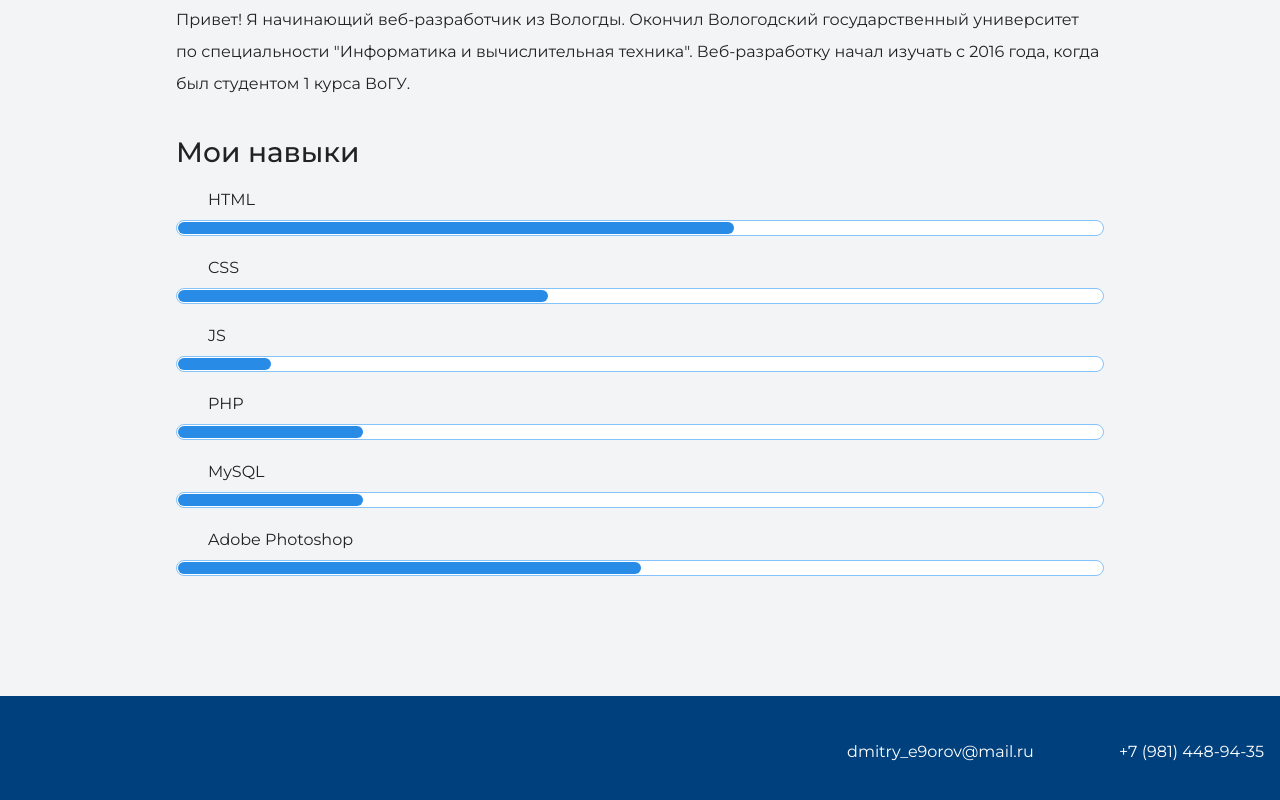
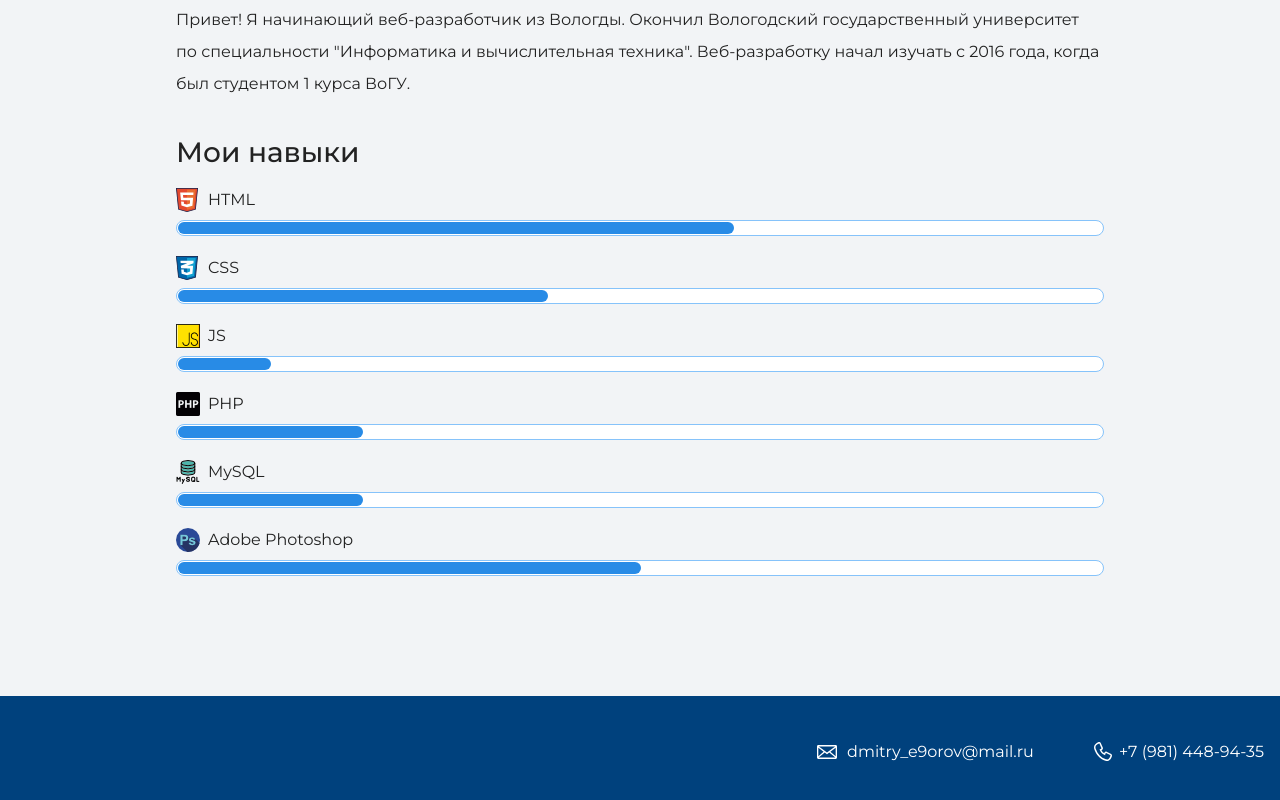
Before and after one commit to dmitry-e9orov/my-site, a plain HTML site: page index.html in a window 1280 px wide. Shown: the part 1084-1884 px from the top of the page. Drawn offline with nearby package versions, Linux system fonts and the light colour scheme.

Commit message:
Загружает файлы сайта

```diff
--- a/style.css
+++ b/style.css
@@ -6,7 +6,7 @@ body {
   line-height: 32px;
   color: #222222;
   background-color: #f2f4f6;
-  background-image: url("img/hero-bg.jpg");
+  background-image: url("hero-bg.jpg");
   background-repeat: no-repeat;
   background-position: top center;
 }
@@ -38,12 +38,12 @@ body {
 
 .header-email {
   padding-left: 30px;
-  background-image: url("img/icon-email-header.svg");
+  background-image: url("icon-email-header.svg");
 }
 
 .header-phone {
   padding-left: 25px;
-  background-image: url("img/icon-phone-header.svg");
+  background-image: url("icon-phone-header.svg");
 }
 
 .hero-image {
@@ -96,28 +96,28 @@ body {
 }
 
 .skill-html {
-  background-image: url("img/icon-html.svg");
+  background-image: url("icon-html.svg");
 }
 
 .skill-css {
-  background-image: url("img/icon-css.svg");
+  background-image: url("icon-css.svg");
 }
 
 .skill-js {
-  background-image: url("img/icon-js.png");
+  background-image: url("icon-js.png");
   padding-right: 0px;
 }
 
 .skill-php {
-  background-image: url("img/icon-php.png");
+  background-image: url("icon-php.png");
 }
 
 .skill-mysql {
-  background-image: url("img/icon-mysql.png");
+  background-image: url("icon-mysql.png");
 }
 
 .skill-photoshop {
-  background-image: url("img/icon-photoshop.png");
+  background-image: url("icon-photoshop.png");
 }
 
 .level {
@@ -153,10 +153,10 @@ body {
 
 .footer-email {
   padding-left: 30px;
-  background-image: url("img/icon-email-footer.svg");
+  background-image: url("icon-email-footer.svg");
 }
 
 .footer-phone {
   padding-left: 25px;
-  background-image: url("img/icon-phone-footer.svg");
+  background-image: url("icon-phone-footer.svg");
 }
```
